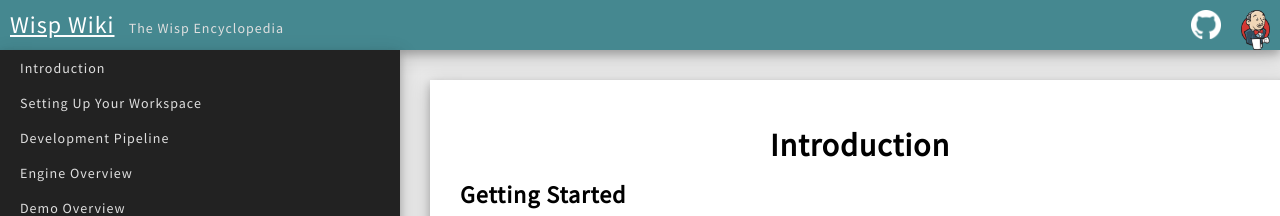
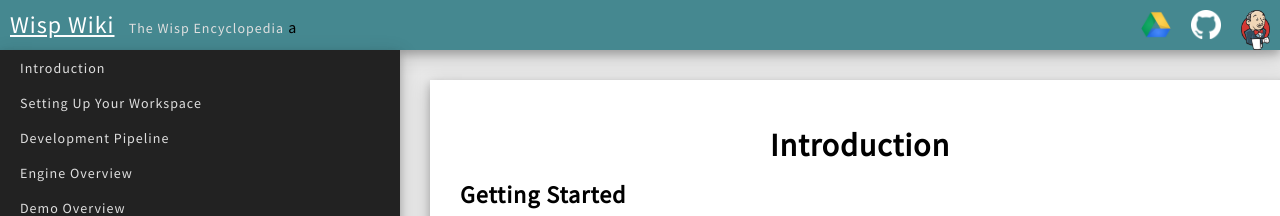
Before and after one commit to TeamWisp/TeamWisp.github.io, a Jekyll site: the page built from index.md, in a window 1280 px wide. Shown: the top 216 px of the page. Built offline with Jekyll 4.4.1, drawn with Linux system fonts in a browser that asks for light colours; nearby versions of some CDN libraries.

Commit message:
Added google drive link

```diff
--- a/_includes/header.html
+++ b/_includes/header.html
@@ -3,4 +3,5 @@
     <a class="header-sub-title">{{ site.sub-title }}</a>
 	<a href="https://jenkins.com"><img src="{{site.baseurl}}/images/jenkins_icon.png" class="jenkins-link"></a>
     <a href="https://github.com/TeamWisp"><img src="{{site.baseurl}}/images/GitHub-Mark-Light-64px.png" class="github-link"></a>
+	<a href="https://drive.google.com/"><img src="{{site.baseurl}}/images/drive_icon.png" class="github-link"></a>a
 </nav>
```
Also changed, not shown: images/drive_icon.png (added).
